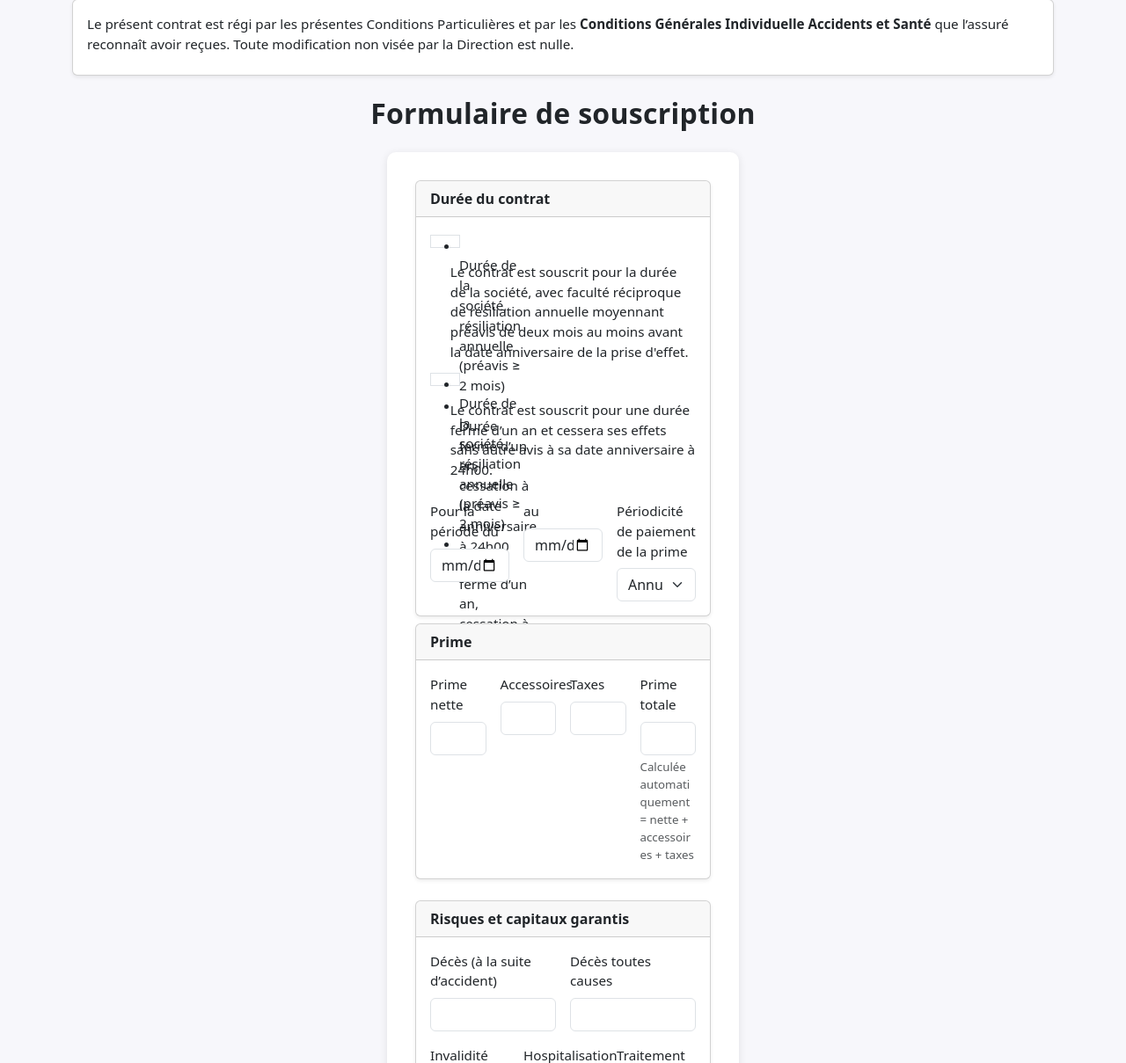
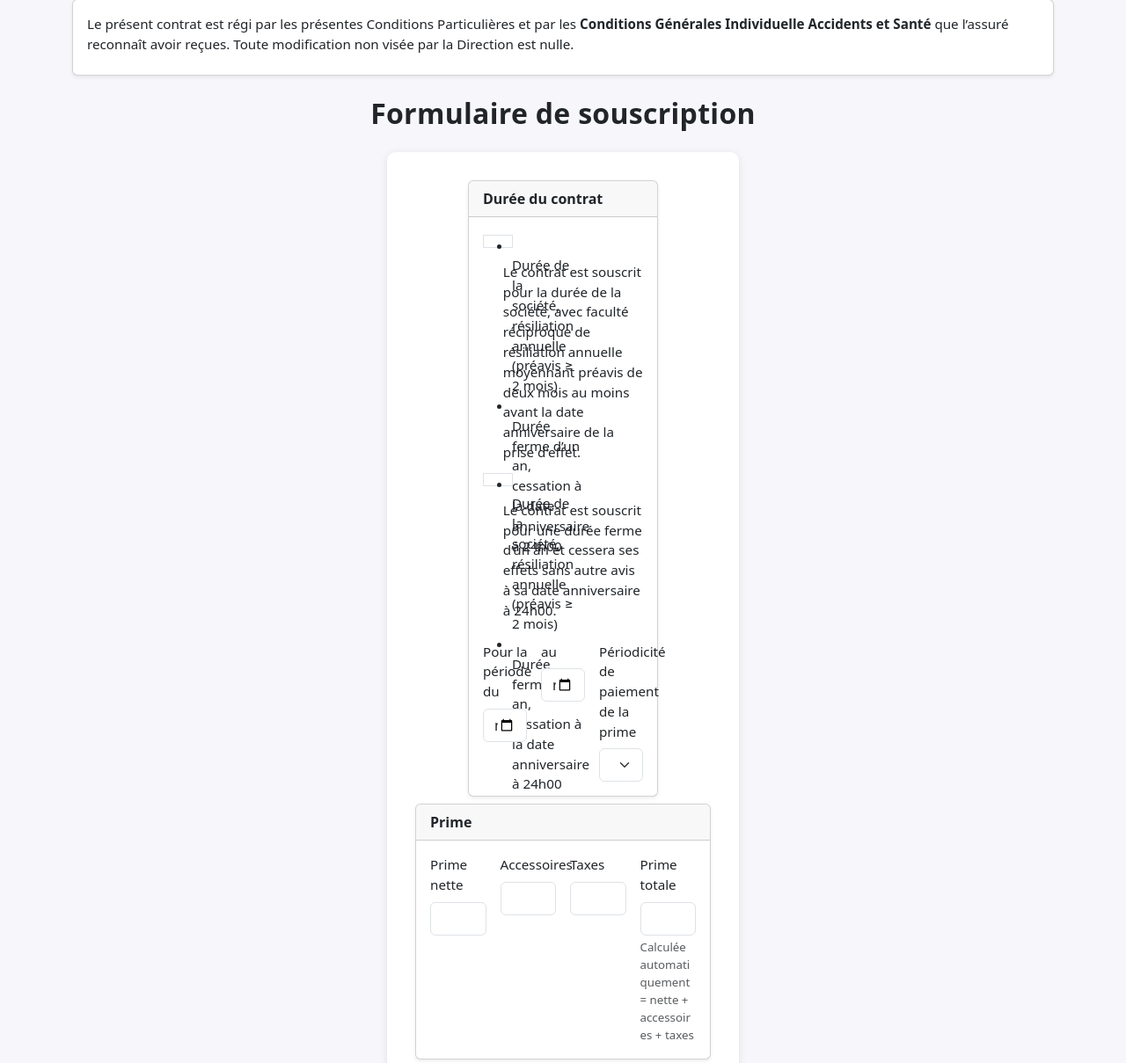
Before and after one commit to IFAZANE/fafa, a Flask app: page /questionnaire in a window 1280 px wide. Shown: the part 317-1526 px from the top of the page at 88% size. Run offline with Flask 3, Linux system fonts and the light colour scheme.

Commit message:
questionnaire.html

```diff
--- a/fafa/templates/questionnaire.html
+++ b/fafa/templates/questionnaire.html
@@ -71,13 +71,15 @@
       </div>
 
       <!-- Formulaire -->
+     <!-- Formulaire -->
 <h2 class="section-title mb-4 text-center">Formulaire de souscription</h2>
 <form method="POST" novalidate>
   {{ form.hidden_tag() }}
 
-
   <!-- Durée du contrat -->
-    <div class="card mb-2 shadow-sm">
+  <div class="row justify-content-center">
+    <div class="col-md-8">
+      <div class="card mb-2 shadow-sm w-100">
         <div class="card-header fw-semibold">Durée du contrat</div>
         <div class="card-body small-text">
           <div class="form-check">
@@ -105,6 +107,8 @@
             <div class="col-md-4">
               {{ form.periodicite.label(class="form-label") }}
               {{ form.periodicite(class="form-select") }}
+            </div>
+          </div>
         </div>
       </div>
     </div>
```
Lines whose indentation alone changed are shown as unchanged.
